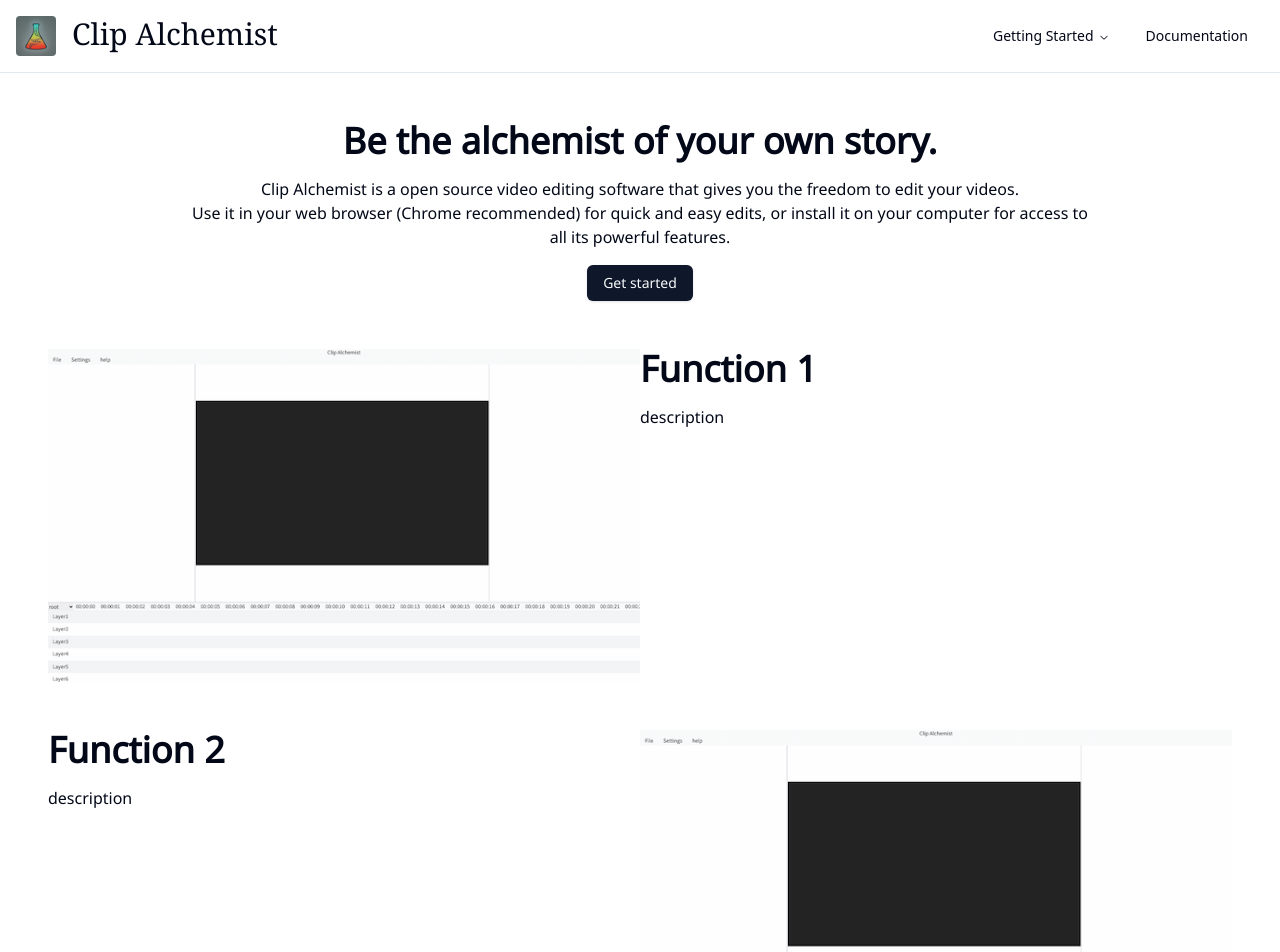
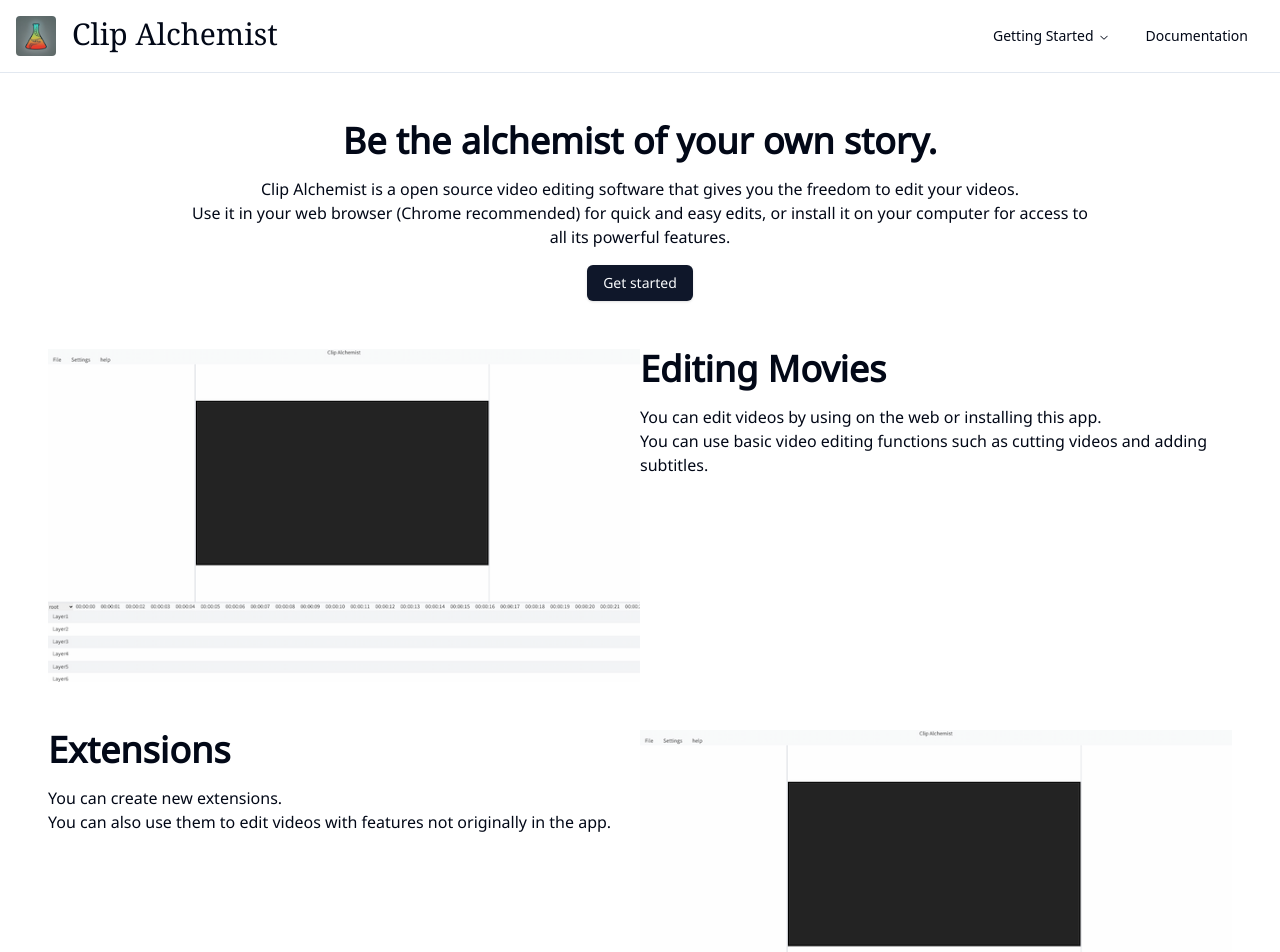
Before and after one commit to Clip-Alchemist/clip-alchemist.github.io, a Next.js app: page / in a window 1280 px wide. Shown: the top 952 px of the page. Built offline with nearby package versions, Linux system fonts and the light colour scheme.

Commit message:
Add links to buttons.

```diff
--- /dev/null
+++ b/src/app/download/page.tsx
@@ -0,0 +1,14 @@
+import { Button } from "@/components/ui/button";
+import Link from "next/link";
+import { Noto_Sans } from "next/font/google";
+const NotoSansFont = Noto_Sans({
+  subsets: ["latin"],
+  weight: "400",
+});
+export default function Download() {
+  return (
+    <main className={`w-full ${NotoSansFont.className}`}>
+      <div className="p-12 max-w-7xl grid justify-items-center gap-12 w-ful"></div>
+    </main>
+  );
+}
--- a/src/app/page.tsx
+++ b/src/app/page.tsx
@@ -1,4 +1,5 @@
 import { Button } from "@/components/ui/button";
+import Link from "next/link";
 import { Noto_Sans } from "next/font/google";
 const NotoSansFont = Noto_Sans({
   subsets: ["latin"],
@@ -15,14 +16,16 @@ export default function Home() {
             Be the alchemist of your own story.
           </h2>
           <p className="max-w-4xl">
-            Clip Alchemist is a open source video editing software that gives you the
-            freedom to edit your videos.
+            Clip Alchemist is a open source video editing software that gives
+            you the freedom to edit your videos.
             <br />
             Use it in your web browser (Chrome recommended) for quick and easy
             edits, or install it on your computer for access to all its powerful
             features.
           </p>
-          <Button>Get started</Button>
+          <Button asChild>
+            <Link href="/download" target="_blank">Get started</Link>
+          </Button>
         </div>
         {/* function introduction */}
         <div className="w-full">
@@ -36,8 +39,13 @@ export default function Home() {
               height={360}
             />
             <div className="flex-1 md:w-1/2">
-              <h2 className="text-4xl font-bold mb-4">Function 1</h2>
-              <p>description</p>
+              <h2 className="text-4xl font-bold mb-4">Editing Movies</h2>
+              <p>
+                You can edit videos by using on the web or installing this app.
+                <br />
+                You can use basic video editing functions such as cutting videos
+                and adding subtitles.
+              </p>
             </div>
           </div>
         </div>
@@ -52,8 +60,13 @@ export default function Home() {
               height={360}
             />
             <div className="flex-1 md:w-1/2">
-              <h2 className="text-4xl font-bold mb-4">Function 2</h2>
-              <p>description</p>
+              <h2 className="text-4xl font-bold mb-4">Extensions</h2>
+              <p>
+                You can create new extensions.
+                <br />
+                You can also use them to edit videos with features not
+                originally in the app.
+              </p>
             </div>
           </div>
         </div>
--- a/src/components/ui-elements/header.tsx
+++ b/src/components/ui-elements/header.tsx
@@ -13,7 +13,6 @@ import {
   NavigationMenuLink,
   NavigationMenuList,
   NavigationMenuTrigger,
-  navigationMenuTriggerStyle,
 } from "@/components/ui/navigation-menu";
 
 export default function Header() {
@@ -41,19 +40,23 @@ export default function Header() {
                 <ul className="grid w-52 gap-3 p-4">
                   <ListItem
                     title="Start on the Web"
-                    href=""
+                    href="/Clip-Alchemist"
                     target="_blank"
                   ></ListItem>
                   <ListItem
                     title="Download for your Computer"
-                    href=""
+                    href="/download"
                     target="_blank"
                   ></ListItem>
                 </ul>
               </NavigationMenuContent>
             </NavigationMenuItem>
             <NavigationMenuItem>
-              <NavigationMenuLink className="cursor-pointer select-none group block h-9 w-max items-center justify-center rounded-md bg-background px-4 py-2 text-sm font-medium transition-colors hover:bg-accent hover:text-accent-foreground focus:bg-accent focus:text-accent-foreground focus:outline-none disabled:pointer-events-none disabled:opacity-50 data-[active]:bg-accent/50 data-[state=open]:bg-accent/50">
+              <NavigationMenuLink
+                className="cursor-pointer select-none group block h-9 w-max items-center justify-center rounded-md bg-background px-4 py-2 text-sm font-medium transition-colors hover:bg-accent hover:text-accent-foreground focus:bg-accent focus:text-accent-foreground focus:outline-none disabled:pointer-events-none disabled:opacity-50 data-[active]:bg-accent/50 data-[state=open]:bg-accent/50"
+                href="/docs"
+                target="_blank"
+              >
                 Documentation
               </NavigationMenuLink>
             </NavigationMenuItem>
```
